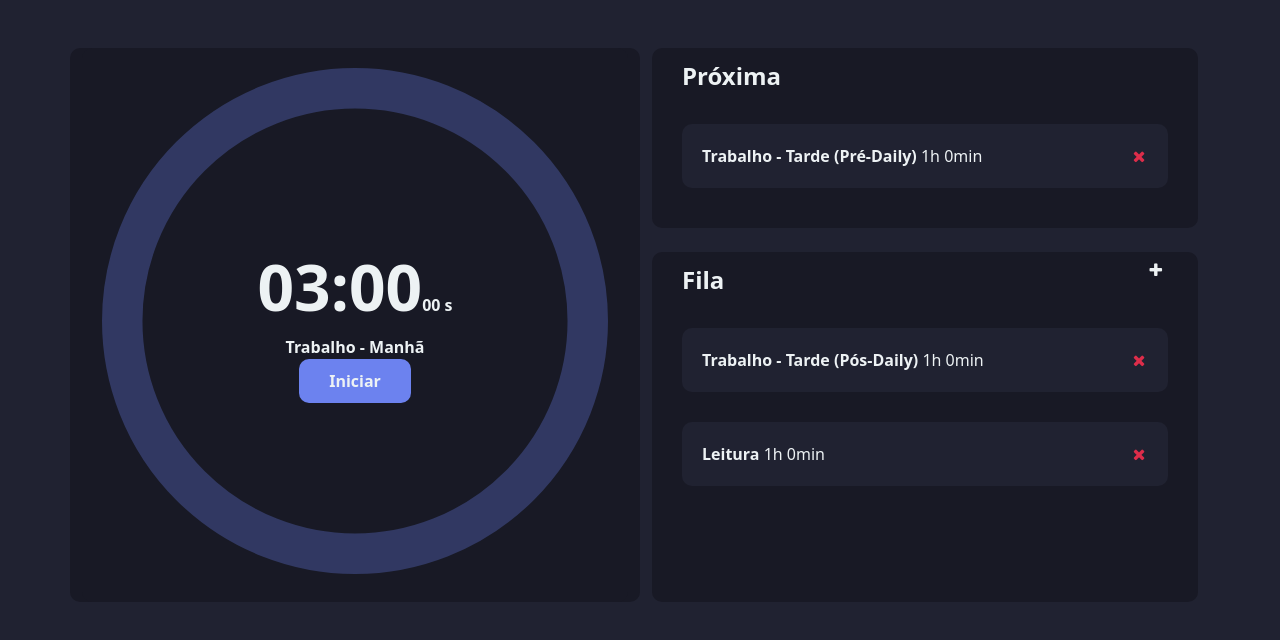
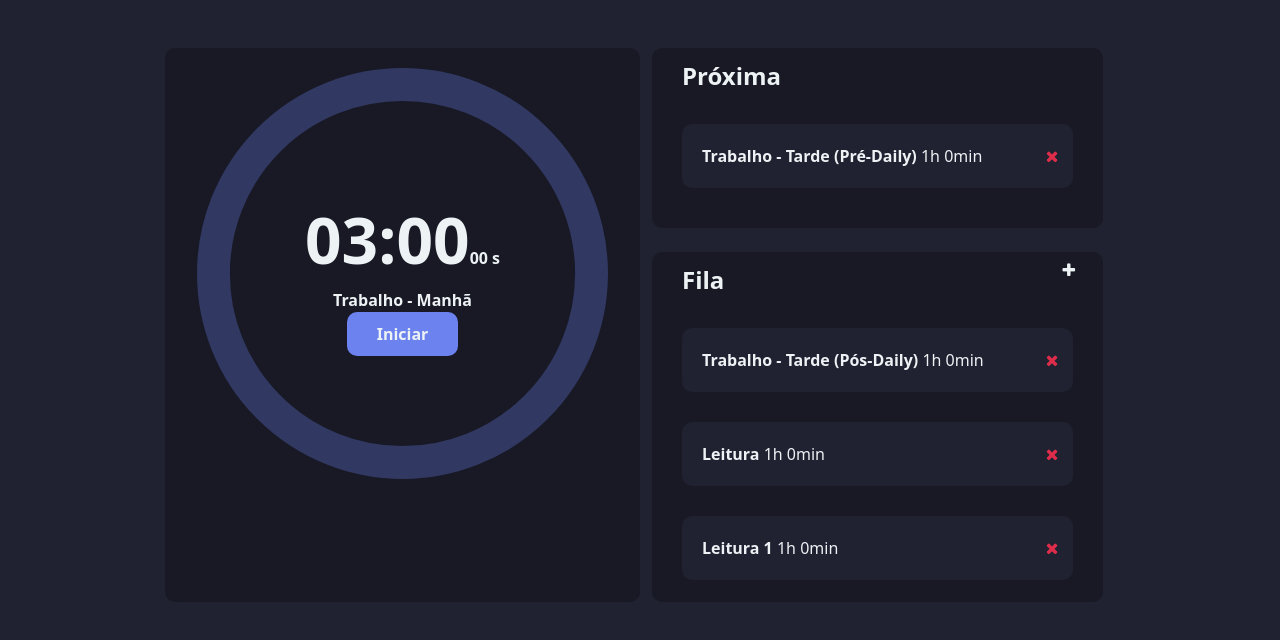
Before and after one commit to pabloalvesdev/timer, a React (Create React App) app: page / in a window 1280 px wide. Shown: the top 640 px of the page. Built offline with nearby package versions, Linux system fonts and the light colour scheme.

Commit message:
adicionando componente Layout

```diff
--- a/src/App.tsx
+++ b/src/App.tsx
@@ -5,25 +5,15 @@ import Tasks from './Components/Tasks';
 import { Col, Container, Row } from 'react-bootstrap';
 import Themes from './Themes';
 import { useAppContext } from './Context';
+import Layout from './Components/Layout';
 
 function App() {
   const { theme } = useAppContext();
   return (
-    <Container>
-      <br /><br />
-      <Row>
-        <Col>
-          <Row>
-            <Col style={{backgroundColor: Themes[theme].background.alternative, borderRadius: 10, display: 'flex', justifyContent: 'center', alignItems: 'center'}} lg={6} sm={12}>
-              <Watch />
-            </Col>
-            <Col lg={6} sm={12}>
-              <Tasks />
-            </Col>
-          </Row>
-        </Col>
-      </Row>
-    </Container>
+    <Layout>
+      <Watch />
+      <Tasks />
+    </Layout>
   );
 }
 
--- /dev/null
+++ b/src/Components/Layout/index.tsx
@@ -0,0 +1,39 @@
+import React from "react";
+import { Col, Container, Row } from "react-bootstrap";
+import Themes from "../../Themes";
+import { useAppContext } from "../../Context";
+
+interface Props {
+    children: any;
+}
+
+const Layout = ({ children }: Props) => {
+    const { theme } = useAppContext();
+    return(
+    <Container>
+      <br /><br />
+      <Row>
+        <Col />
+        <Col
+            lg={5}
+            sm={12}
+            style={{
+                backgroundColor: Themes[theme].background.alternative,
+                borderRadius: 10,
+                display: 'flex',
+                justifyContent: 'center',
+                alignItems: 'center'
+            }}
+        >
+          {children[0]}
+        </Col>
+        <Col lg={5} sm={12}>
+          {children[1]}
+        </Col>
+        <Col />
+      </Row>
+    </Container>
+    )
+}
+
+export default Layout;
--- /dev/null
+++ b/src/Components/Layout/styles.ts
@@ -0,0 +1 @@
+export {}
--- a/src/Components/Tasks/styles.ts
+++ b/src/Components/Tasks/styles.ts
@@ -15,7 +15,7 @@ export const Card = styled.div`
         width: 100%;
         &.more-pg {
             height: 350px;
-            /* overflow-y: scroll; */
+            overflow-y: scroll;
         }
     `}
 `;
--- a/src/Components/Watch/styles.ts
+++ b/src/Components/Watch/styles.ts
@@ -2,7 +2,7 @@ import { css, styled } from "styled-components";
 
 export const Container = styled.div`
     ${({ theme }) => css`
-        width: 60%;
+        width: 80%;
         background-color: ${theme.background.alternative};
         border-radius: 10px;
         padding: 20px;
--- a/src/Styles/GlobalStyles.ts
+++ b/src/Styles/GlobalStyles.ts
@@ -2,6 +2,26 @@ import { createGlobalStyle, css } from "styled-components";
 
 const GlobalStyles = createGlobalStyle`
     ${({ theme }) => css`
+        /* SCROLL */
+        /* width */
+        ::-webkit-scrollbar {
+            width: 3px;
+        }
+        /* Track */
+        ::-webkit-scrollbar-track {
+            background: ${theme.background.alternative};
+        }
+
+        /* Handle */
+        ::-webkit-scrollbar-thumb {
+            border-radius: 10px;
+            background: ${theme.primary};
+        }
+        /* Handle on hover */
+        ::-webkit-scrollbar-thumb:hover {
+            opacity: .4;
+            cursor: pointer;
+        }
         :root {
             --bg-color: ${theme.background.default};
         }
--- a/src/defalttasks.json
+++ b/src/defalttasks.json
@@ -3,6 +3,8 @@
         { "position": 1, "title": "Trabalho - Manhã", "pomodoro": true, "duration": 10800, "state": "waiting" },
         { "position": 2, "title": "Trabalho - Tarde (Pré-Daily)", "pomodoro": true, "duration": 3600, "state": "waiting" },
         { "position": 3, "title": "Trabalho - Tarde (Pós-Daily)", "pomodoro": true, "duration": 3600, "state": "waiting" },
-        { "position": 4, "title": "Leitura", "duration": 3600, "state": "waiting" }
+        { "position": 4, "title": "Leitura", "duration": 3600, "state": "waiting" },
+        { "position": 5, "title": "Leitura 1", "duration": 3600, "state": "waiting" },
+        { "position": 6, "title": "Leitura 2", "duration": 3600, "state": "waiting" }
     ]
 }
```
